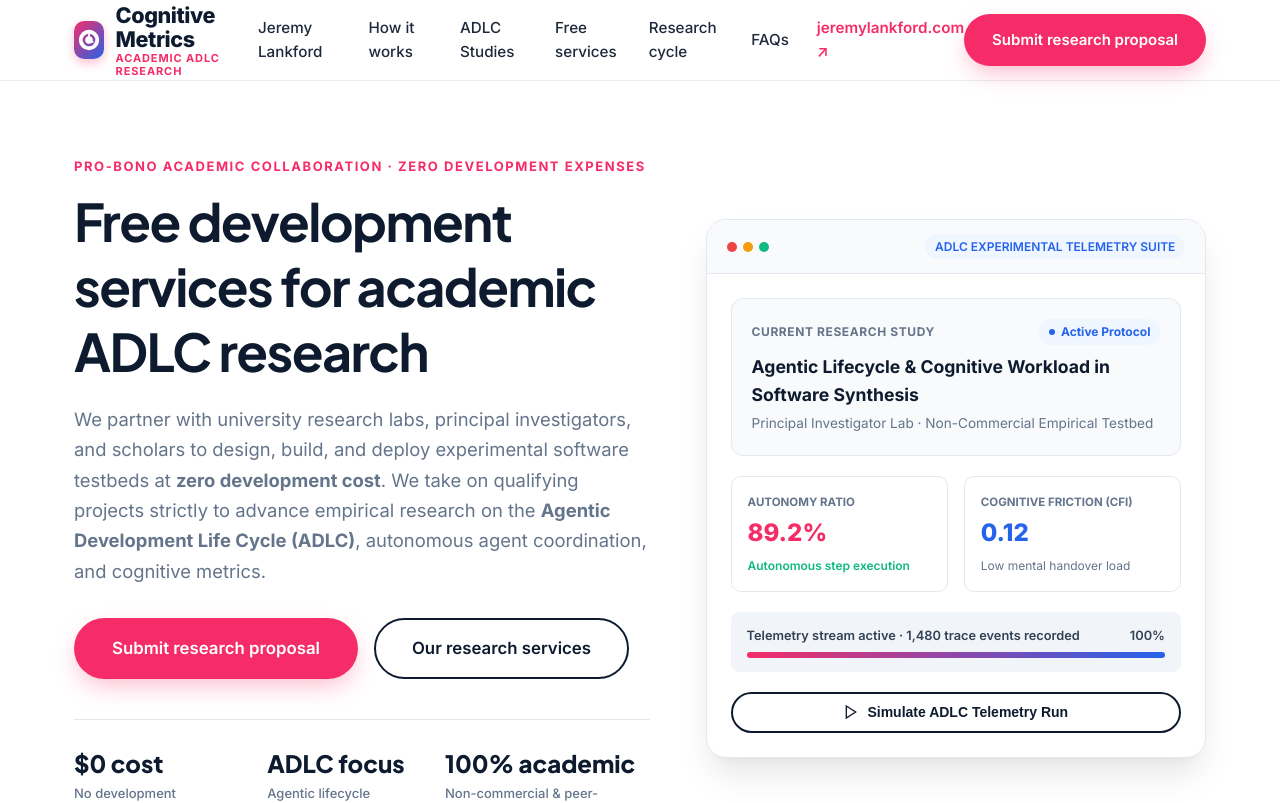
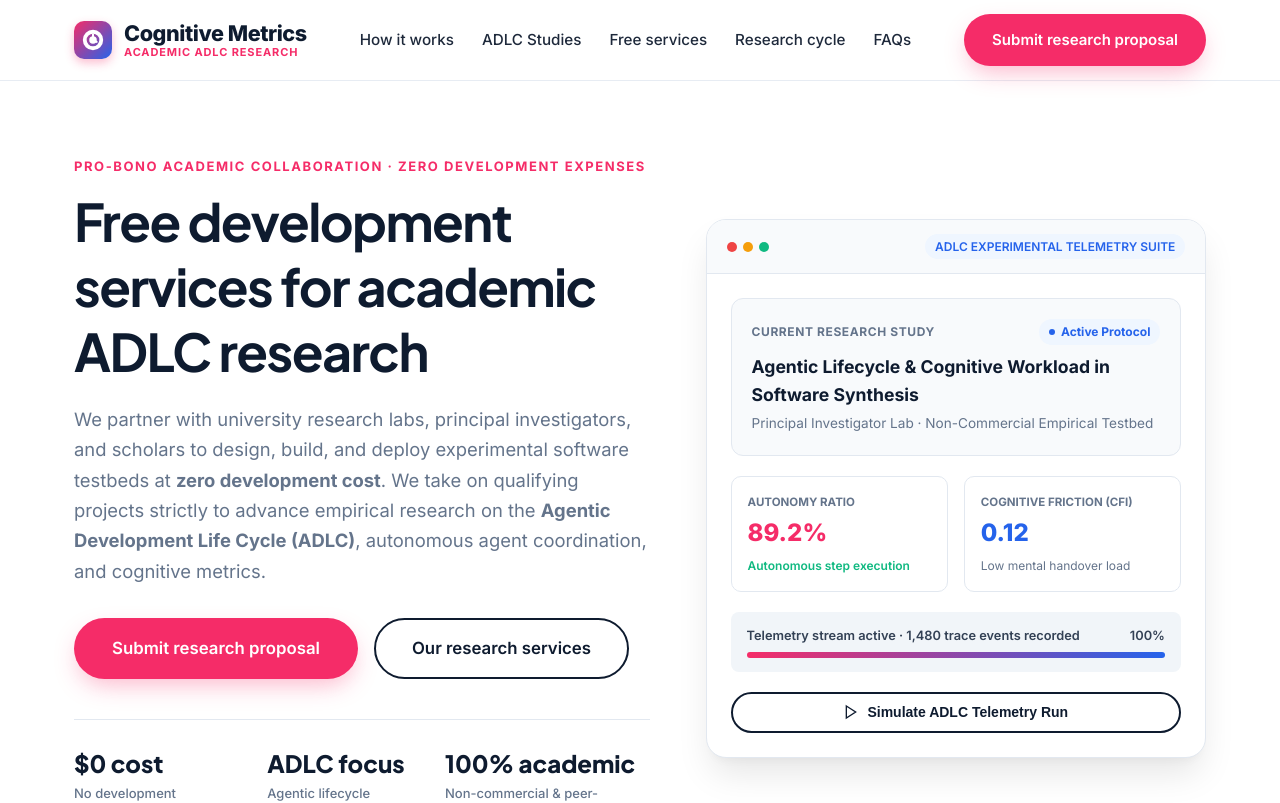
Before and after one commit to cognitive-metrics-ai/cognitive-metrics, a Vue app in the folder frontend/: page / in a window 1280 px wide. Shown: the top 803 px of the page. Built offline with nearby package versions, Linux system fonts and the light colour scheme.

Commit message:
Remove Jeremy Lankford and jeremylankford.com links from header navbar

```diff
--- a/frontend/src/components/Navbar.vue
+++ b/frontend/src/components/Navbar.vue
@@ -47,15 +47,11 @@ onUnmounted(() => {
 
       <!-- Desktop Navigation Menu -->
       <nav class="nav-menu">
-        <a href="#lead-researcher" class="nav-link">Jeremy Lankford</a>
         <a href="#how-it-works" class="nav-link">How it works</a>
         <a href="#our-work" class="nav-link">ADLC Studies</a>
         <a href="#client-services" class="nav-link">Free services</a>
         <a href="#batch-timeline" class="nav-link">Research cycle</a>
         <a href="#faqs" class="nav-link">FAQs</a>
-        <a href="http://jeremylankford.com" target="_blank" rel="noopener noreferrer" class="nav-link" style="color: #f52c68; font-weight: 600;">
-          jeremylankford.com ↗
-        </a>
       </nav>
 
       <!-- Desktop CTA Group -->
@@ -79,8 +75,6 @@ onUnmounted(() => {
 
     <!-- Mobile Drawer -->
     <div v-if="mobileMenuOpen" class="mobile-nav-drawer">
-      <a href="#lead-researcher" class="nav-link" @click="closeMobileMenu">Jeremy Lankford</a>
-      <a href="http://jeremylankford.com" target="_blank" rel="noopener noreferrer" class="nav-link" style="color: #f52c68; font-weight: 600;" @click="closeMobileMenu">jeremylankford.com ↗</a>
       <a href="#how-it-works" class="nav-link" @click="closeMobileMenu">How it works</a>
       <a href="#our-work" class="nav-link" @click="closeMobileMenu">ADLC Studies</a>
       <a href="#client-services" class="nav-link" @click="closeMobileMenu">Free services</a>
```
